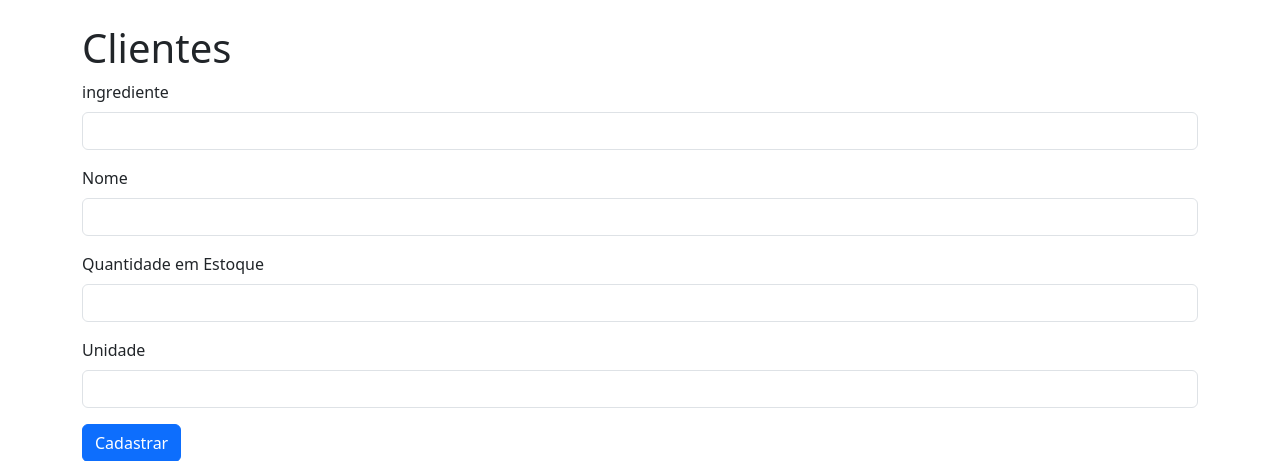
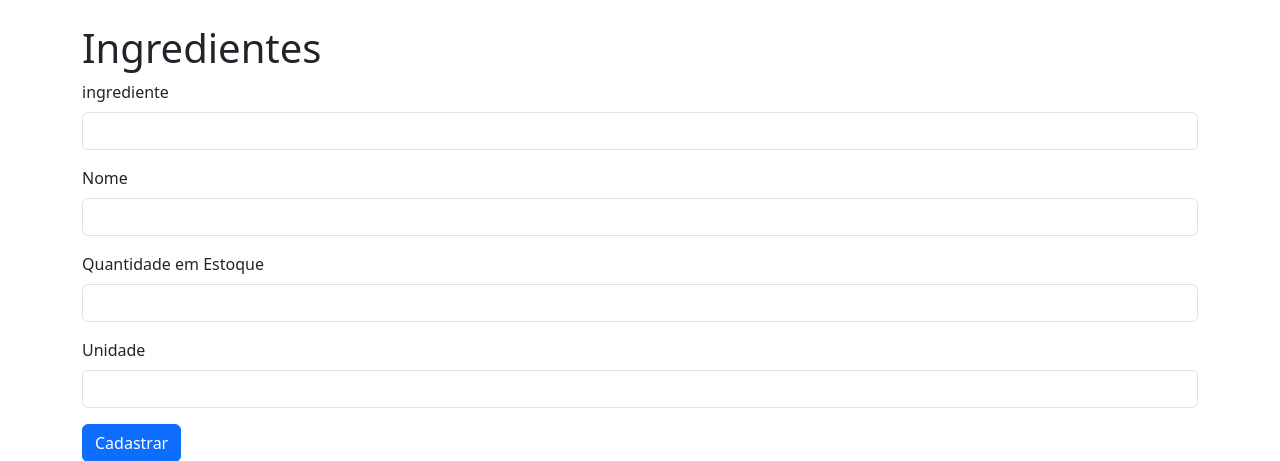
Before and after one commit to rafaeumesmu/P1-Banco-de-dados, a Flask app: page /ingredientes in a window 1280 px wide. Shown: the part 56-517 px from the top of the page. Run offline with Flask 3, Linux system fonts and the light colour scheme; data that the repository does not hold is empty.

Commit message:
Update ingredientes.html

```diff
--- a/front/templates/ingredientes.html
+++ b/front/templates/ingredientes.html
@@ -1,7 +1,7 @@
 {% extends "base.html" %}
 
 {% block content %}
-<h1>Clientes</h1>
+<h1>Ingredientes</h1>
 <form method="POST" action="/ingredientes" class="mb-4">
     <div class="mb-3">
         <label for="ingrediente" class="form-label">ingrediente</label>
```
